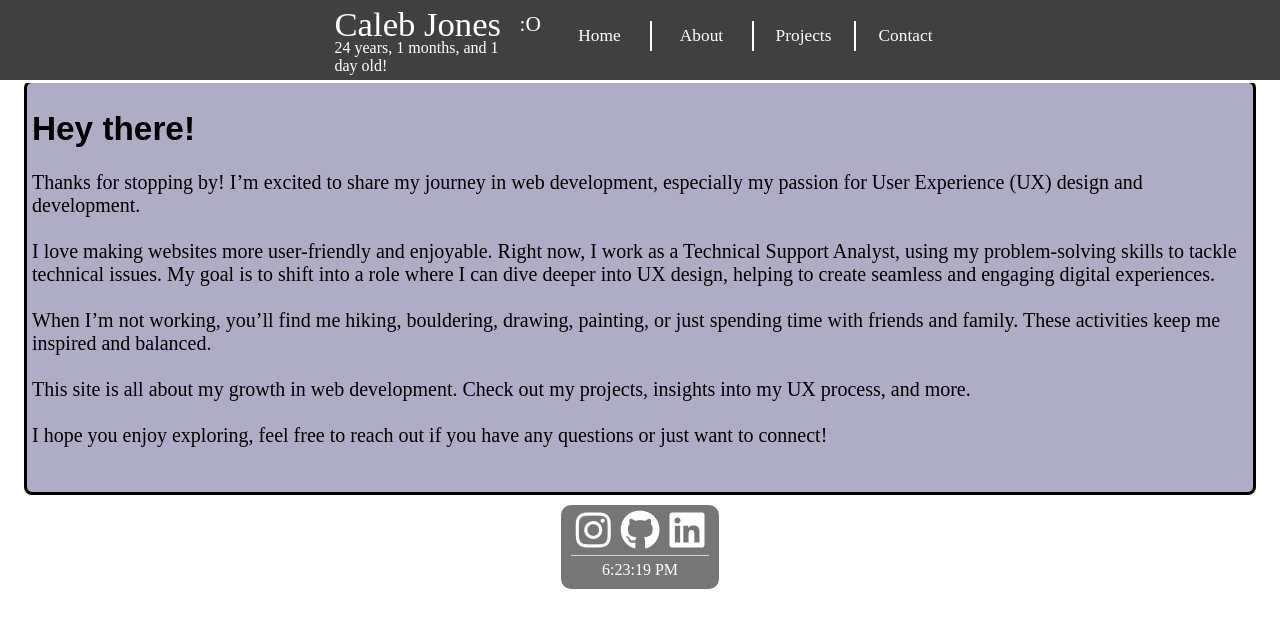
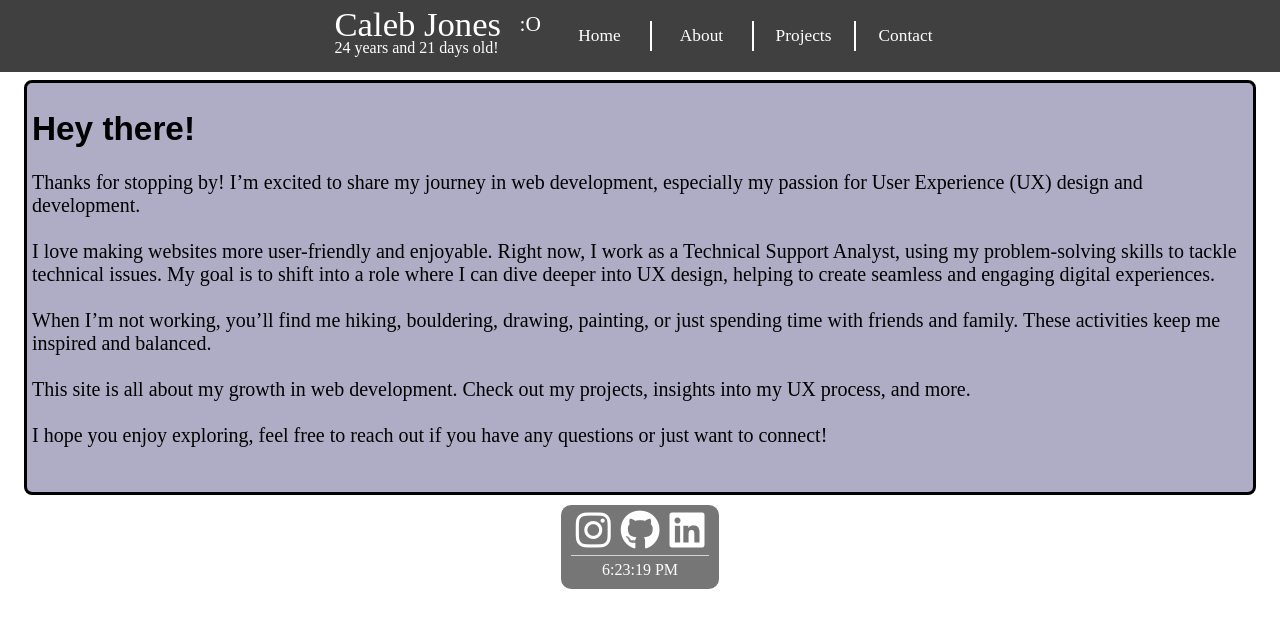
Before and after one commit to calebgjones/main-site-redux, a React (Vite) app: page / in a window 1280 px wide. Shown: the top 628 px of the page. Built offline with nearby package versions, Linux system fonts and the light colour scheme; no server answers; a web font is replaced by a local one.

Commit message:
Fixed date, whoops

```diff
--- a/src/components/NavigationBar/NavigationBar.jsx
+++ b/src/components/NavigationBar/NavigationBar.jsx
@@ -5,8 +5,8 @@ import { useState, useEffect } from 'react';
 function NavigationBar() {
 
   const dt1 = new Date("2000-09-15"); //Birth date
-  // const dt2 = new Date(); //Current date
-  const dt2 = new Date("2024-10-16"); //Current date
+  const dt2 = new Date(); //Current date
+  // const dt2 = new Date("2024-10-16"); //Current date
 
   const [titleSmiley, setTitleSmiley] = useState(':)');
   const smileys = [':)', ':D', ':P', ':O'];
```
